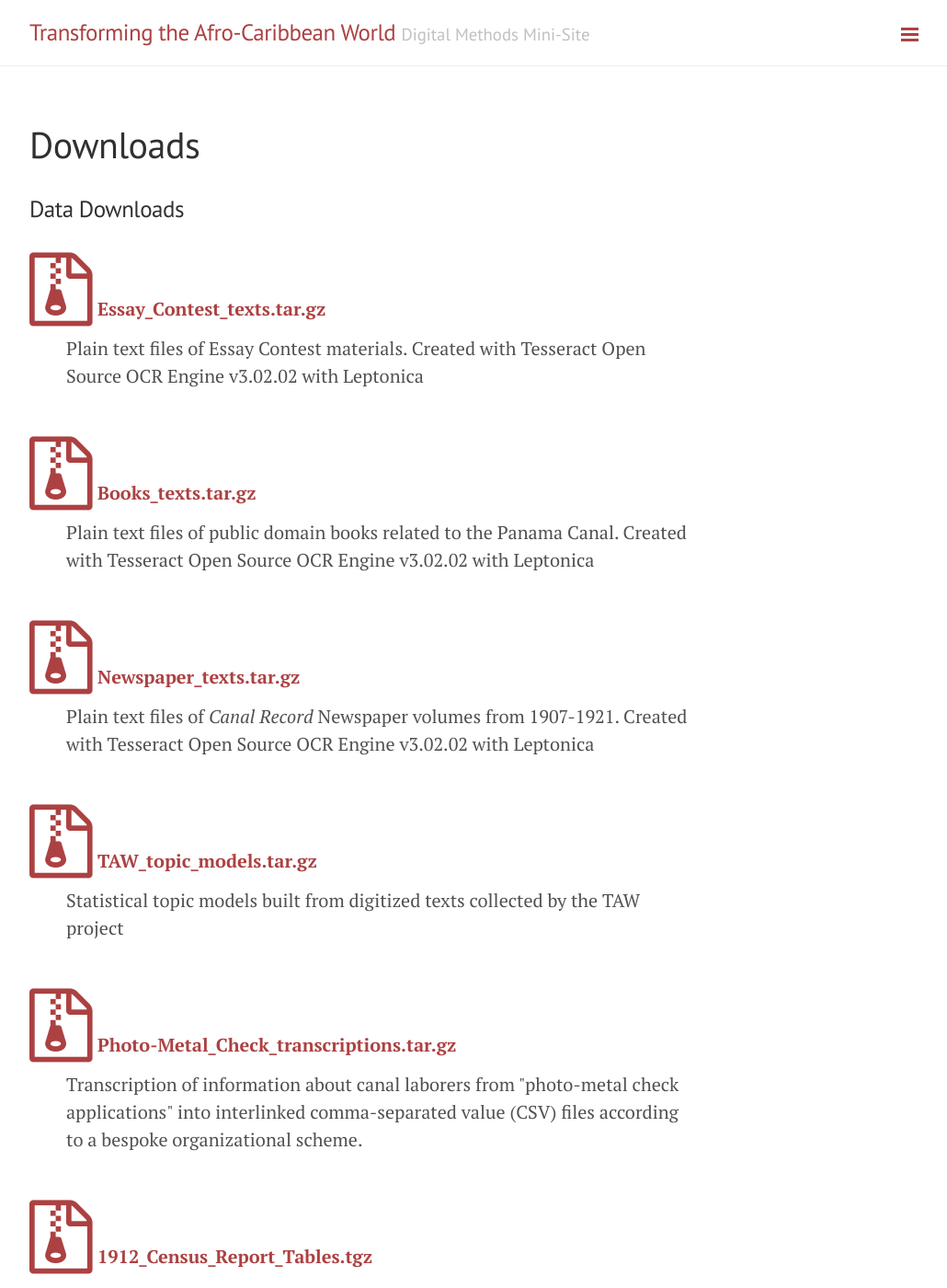
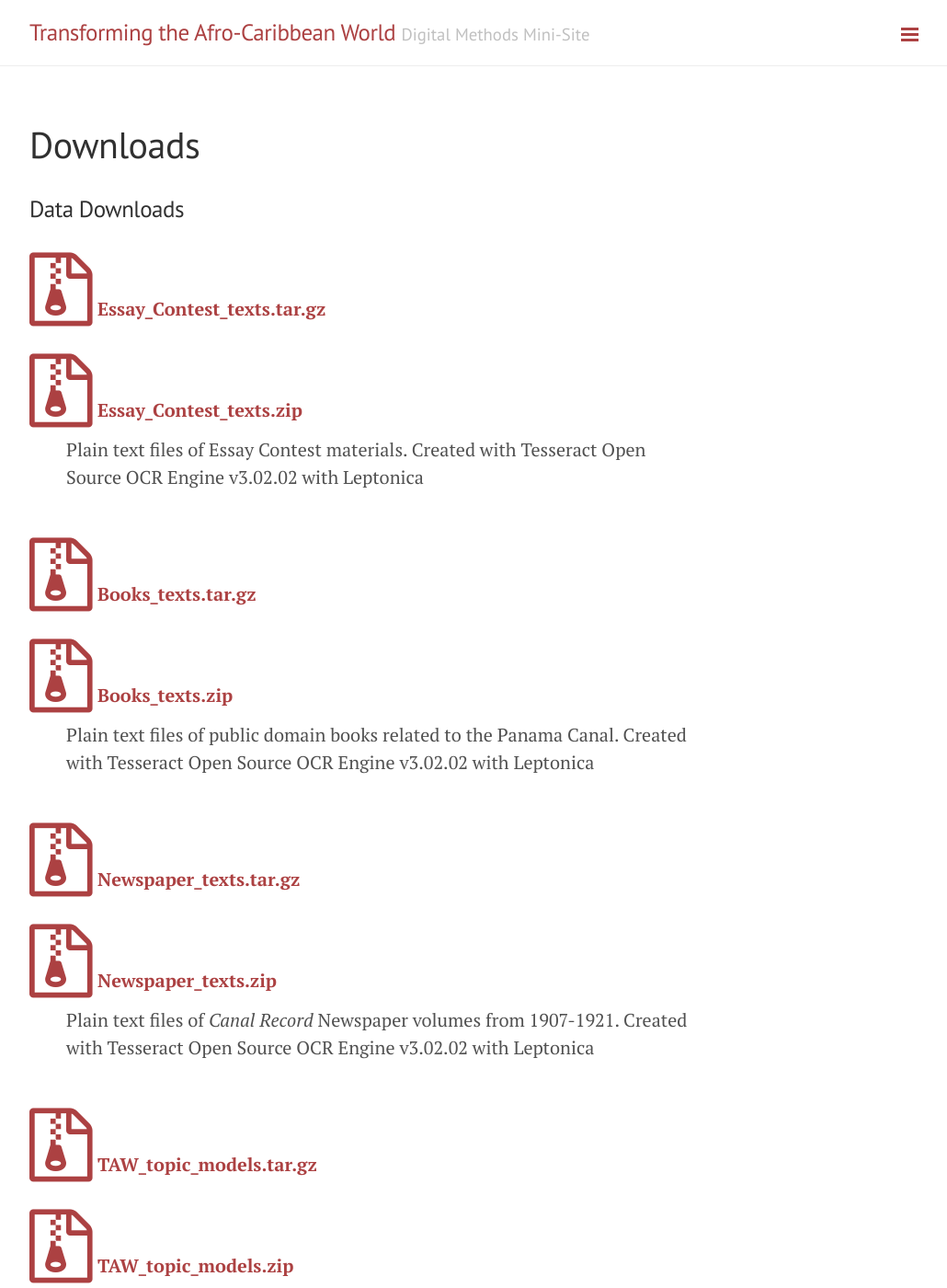
Before and after one commit to umd-mith/taw_workshop, a Jekyll site: the page built from downloads.md, in a window 1280 px wide and 1400 px high. Shown: the whole window at 92% size, without its empty margins (248-1278 px from the left). Built offline with Jekyll 4.4.1, drawn with Linux system fonts in a browser that asks for light colours; nearby versions of some CDN libraries; Markdown is read by kramdown in place of the engine named in the settings; some of the changed text lies outside the part shown.

Commit message:
Add links to zip files

```diff
--- a/downloads.md
+++ b/downloads.md
@@ -7,20 +7,25 @@ title: Downloads
 
 <dl>
     <dt id="data-essays"><a href="https://s3.amazonaws.com/mith-taw/Essay_Contest_texts.tar.gz"><i class="fa fa-file-archive-o fa-4x"></i> Essay_Contest_texts.tar.gz</a></dt>
+    <dt><a href="https://s3.amazonaws.com/mith-taw/Essay_Contest_texts.zip"><i class="fa fa-file-archive-o fa-4x"></i> Essay_Contest_texts.zip</a></dt>
     <dd>Plain text files of Essay Contest materials. Created with Tesseract Open Source OCR Engine v3.02.02 with Leptonica</dd>
 
     <dt id="data-books"><a href="https://s3.amazonaws.com/mith-taw/Books_texts.tar.gz"><i class="fa fa-file-archive-o fa-4x"></i> Books_texts.tar.gz</a></dt>
+    <dt><a href="https://s3.amazonaws.com/mith-taw/Books_texts.zip"><i class="fa fa-file-archive-o fa-4x"></i> Books_texts.zip</a></dt>
     <dd>Plain text files of public domain books related to the Panama Canal. Created with Tesseract Open Source OCR Engine v3.02.02 with Leptonica</dd>
 
     <dt id="data-news"><a href="https://s3.amazonaws.com/mith-taw/Newspaper_texts.tar.gz"><i class="fa fa-file-archive-o fa-4x"></i> Newspaper_texts.tar.gz</a></dt>
+    <dt><a href="https://s3.amazonaws.com/mith-taw/Newspapers_texts.zip"><i class="fa fa-file-archive-o fa-4x"></i> Newspaper_texts.zip</a></dt>
     <dd>Plain text files of <em>Canal Record</em> Newspaper volumes from 1907-1921. Created with Tesseract Open Source OCR Engine v3.02.02 with Leptonica</dd>
 
     <dt id="data-topics"><a href="https://s3.amazonaws.com/mith-taw/TAW_topic_models.tar.gz"><i class="fa fa-file-archive-o fa-4x"></i> TAW_topic_models.tar.gz</a></dt>
+    <dt id="data-topics"><a href="https://s3.amazonaws.com/mith-taw/TAW_topic_models.zip"><i class="fa fa-file-archive-o fa-4x"></i> TAW_topic_models.zip</a></dt>
     <dd>Statistical topic models built from digitized texts collected by the TAW project</dd>
 
     <dt id="data-photo-metal"><a href="https://s3.amazonaws.com/mith-taw/Photo-Metal_Check_transcriptions.tar.gz"><i class="fa fa-file-archive-o fa-4x"></i> Photo-Metal_Check_transcriptions.tar.gz</a></dt>
     <dd>Transcription of information about canal laborers from "photo-metal check applications" into interlinked comma-separated value (CSV) files according to a bespoke organizational scheme.</dd>
 
     <dt id="data-tables"><a href="https://s3.amazonaws.com/mith-taw/1912_Census_Report_Tables.tgz"><i class="fa fa-file-archive-o fa-4x"></i> 1912_Census_Report_Tables.tgz</a></dt>
+    <dt><a href="https://s3.amazonaws.com/mith-taw/1912_Census_Report_Tables.zip"><i class="fa fa-file-archive-o fa-4x"></i> 1912_Census_Report_Tables.zip</a></dt>
     <dd>Comma-separated value (CSV) and Microsoft Excel files created from tables in the 1912 United States Census</dd>
 </dl>
```
